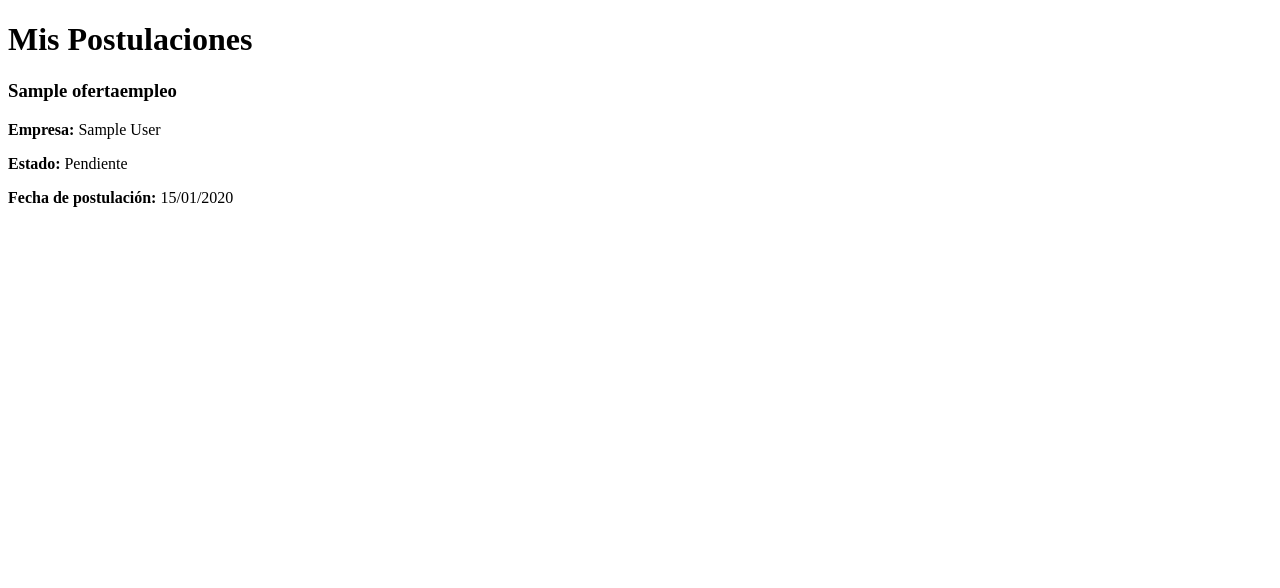
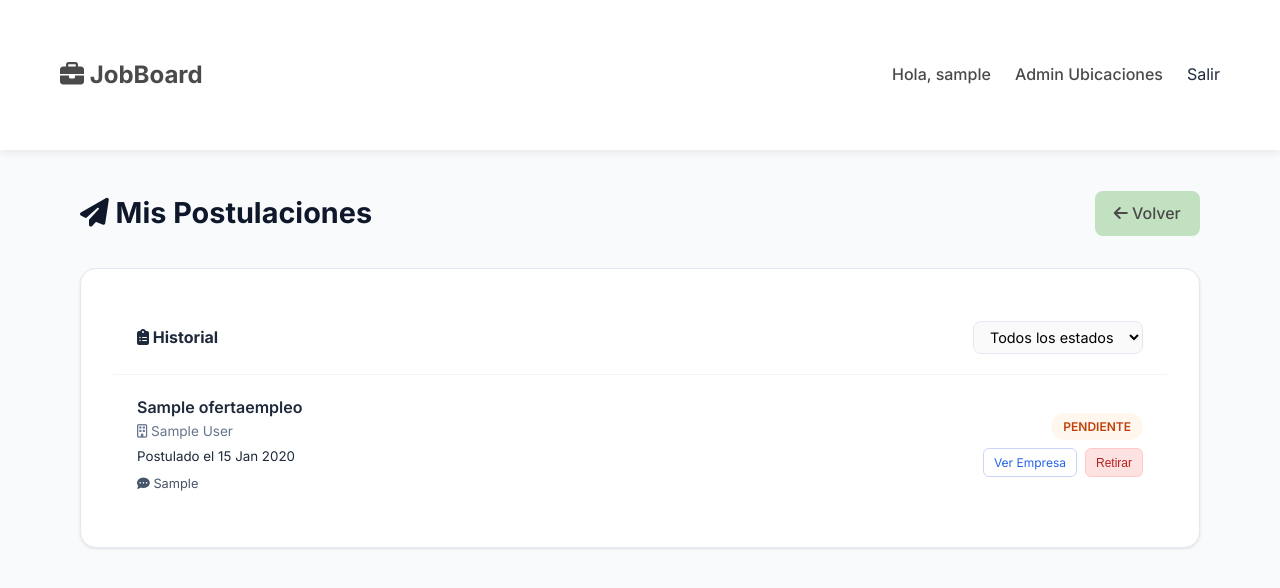
Before and after one commit to starx04/Proyect_DB, a Django app: page /jobs/candidato/mis-postulaciones/ in a window 1280 px wide. Shown: the top 588 px of the page. Run offline with Django 5.2, Linux system fonts and the light colour scheme; a user stored in the database is signed in; tables that the repository leaves empty hold one stand-in row (values such as "Sample post").

Commit message:
Cambios postulaciones - Gaby

```diff
--- a/config/urls.py
+++ b/config/urls.py
@@ -21,7 +21,7 @@ from django.contrib import admin
 from django.urls import path, include
 from django.conf import settings
 from django.conf.urls.static import static
-from django.shortcuts import render
+from django.shortcuts import render, redirect
 
 # Vista Home con Redirección por Rol
 def home_view(request):
--- a/templates/candidatoPerfil/dashboard.html
+++ b/templates/candidatoPerfil/dashboard.html
@@ -267,7 +267,7 @@
             <div class="card-section">
                 <div class="card-header">
                     <div class="card-title"><i class="fas fa-history text-primary"></i> Postulaciones Recientes</div>
-                    <a href="#" class="btn btn-sm btn-link text-decoration-none">Ver todas</a>
+                    <a href="{% url 'jobs:mis_postulaciones' %}" class="btn btn-sm btn-link text-decoration-none">Ver todas</a>
                 </div>
                 <div class="activity-list">
                     {% for postulacion in postulaciones %}
--- a/templates/jobs/mis_postulaciones.html
+++ b/templates/jobs/mis_postulaciones.html
@@ -1,48 +1,212 @@
-<!DOCTYPE html>
-<html lang="es">
-<head>
-    <meta charset="UTF-8">
-    <title>Mis Postulaciones</title>
-</head>
-<body>
+{% extends 'base.html' %}
 
-    <!-- Contenedor principal -->
-    <div class="container fade-in">
+{% block content %}
+<link href="https://fonts.googleapis.com/css2?family=Inter:wght@300;400;600;700&display=swap" rel="stylesheet">
+<link rel="stylesheet" href="https://cdnjs.cloudflare.com/ajax/libs/font-awesome/6.4.0/css/all.min.css">
 
-        <h1 class="mb-1">Mis Postulaciones</h1>
+<style>
+    body {
+        background-color: #f8fafc;
+        font-family: 'Inter', sans-serif;
+        color: #1e293b;
+    }
 
-        {% if postulaciones %}
+    .container {
+        max-width: 1200px;
+        margin: 40px auto;
+        padding: 0 20px;
+    }
 
-            {% for p in postulaciones %}
-                <div class="card">
-                    <h3>{{ p.oferta.titulo }}</h3>
+    .page-header {
+        display: flex;
+        justify-content: space-between;
+        align-items: center;
+        margin-bottom: 32px;
+    }
 
-                    <p class="mt-1">
-                        <strong>Empresa:</strong>
-                        {{ p.oferta.empresa.nombre_empresa }}
-                    </p>
+    .page-header h1 {
+        font-size: 1.8rem;
+        font-weight: 700;
+        color: #0f172a;
+    }
 
-                    <p>
-                        <strong>Estado:</strong>
-                        {{ p.estado|capfirst }}
-                    </p>
+    .card {
+        background: white;
+        border-radius: 16px;
+        box-shadow: 0 1px 3px rgb(0 0 0 / 0.1);
+        border: 1px solid #e2e8f0;
+        overflow: hidden;
+    }
 
-                    <p>
-                        <strong>Fecha de postulación:</strong>
-                        {{ p.fecha_postulacion|date:"d/m/Y" }}
-                    </p>
+    .card-header {
+        padding: 20px 24px;
+        border-bottom: 1px solid #f1f5f9;
+        display: flex;
+        justify-content: space-between;
+        align-items: center;
+        font-weight: 700;
+    }
+
+    .filter-group select {
+        padding: 6px 12px;
+        border-radius: 8px;
+        border: 1px solid #e2e8f0;
+        font-size: 0.9rem;
+    }
+
+    .post-item {
+        padding: 20px 24px;
+        border-bottom: 1px solid #f1f5f9;
+        display: flex;
+        justify-content: space-between;
+        align-items: center;
+        gap: 16px;
+    }
+
+    .post-item:last-child {
+        border-bottom: none;
+    }
+
+    .job-info h3 {
+        margin: 0;
+        font-size: 1rem;
+        font-weight: 600;
+    }
+
+    .job-info .company {
+        font-size: 0.85rem;
+        color: #64748b;
+    }
+
+    .meta {
+        text-align: right;
+    }
+
+    .status {
+        padding: 4px 12px;
+        border-radius: 20px;
+        font-size: 0.75rem;
+        font-weight: 600;
+        text-transform: uppercase;
+        display: inline-block;
+    }
+
+    .status-pendiente { background: #fff7ed; color: #c2410c; }
+    .status-visto { background: #eff6ff; color: #2563eb; }
+    .status-entrevista { background: #f0fdf4; color: #16a34a; }
+    .status-prueba_tecnica { background: #f5f3ff; color: #7c3aed; }
+    .status-oferta { background: #ecfeff; color: #0e7490; }
+    .status-rechazado { background: #fef2f2; color: #dc2626; }
+
+    .actions {
+        margin-top: 8px;
+        display: flex;
+        gap: 8px;
+        justify-content: flex-end;
+    }
+
+    .btn-sm {
+        padding: 4px 10px;
+        font-size: 0.75rem;
+        border-radius: 6px;
+        border: none;
+        cursor: pointer;
+    }
+
+    .btn-outline {
+        background: transparent;
+        border: 1px solid #cbd5f5;
+        color: #2563eb;
+    }
+
+    .btn-danger {
+        background: #fee2e2;
+        color: #b91c1c;
+        border: 1px solid #fecaca;
+    }
+
+    .empty {
+        padding: 48px;
+        text-align: center;
+        color: #64748b;
+    }
+</style>
+
+<div class="container">
+
+    <!-- Header -->
+    <div class="page-header">
+        <h1><i class="fas fa-paper-plane"></i> Mis Postulaciones</h1>
+        <a href="{% url 'dashboard_candidato' %}" class="btn btn-secondary">
+            <i class="fas fa-arrow-left"></i> Volver
+        </a>
+    </div>
+
+    <div class="card">
+        <div class="card-header">
+            <span><i class="fas fa-clipboard-list"></i> Historial</span>
+
+            <!-- Filtro visual (solo UI, backend opcional) -->
+            <div class="filter-group">
+                <select>
+                    <option>Todos los estados</option>
+                    <option>Pendiente</option>
+                    <option>Entrevista</option>
+                    <option>Oferta</option>
+                    <option>Rechazado</option>
+                </select>
+            </div>
+        </div>
+
+        {% for postulacion in postulaciones %}
+        <div class="post-item">
+
+            <div class="job-info">
+                <h3>{{ postulacion.oferta.titulo }}</h3>
+                <div class="company">
+                    <i class="far fa-building"></i>
+                    {{ postulacion.oferta.empresa.nombre_empresa }}
                 </div>
-            {% endfor %}
+                <small class="text-muted">
+                    Postulado el {{ postulacion.fecha_postulacion|date:"d M Y" }}
+                </small>
 
-        {% else %}
-
-            <div class="card text-center">
-                <p>Aún no te has postulado a ninguna oferta.</p>
+                {% if postulacion.feedback_empresa %}
+                <div style="margin-top:6px; font-size:0.8rem; color:#475569;">
+                    <i class="fas fa-comment-dots"></i>
+                    {{ postulacion.feedback_empresa }}
+                </div>
+                {% endif %}
             </div>
 
-        {% endif %}
+            <div class="meta">
+                <span class="status status-{{ postulacion.estado }}">
+                    {{ postulacion.get_estado_display }}
+                </span>
 
+                <div class="actions">
+                    <a href="{% url 'jobs:perfil_publico_empresa' postulacion.oferta.empresa.id %}"
+                       class="btn-sm btn-outline">
+                        Ver Empresa
+                    </a>
+
+                    {% if postulacion.estado not in 'rechazado contratado' %}
+                    <button class="btn-sm btn-danger" disabled>
+                        Retirar
+                    </button>
+                    {% endif %}
+                </div>
+            </div>
+
+        </div>
+        {% empty %}
+        <div class="empty">
+            <i class="fas fa-inbox fa-2x"></i><br><br>
+            Aún no has postulado a ninguna oferta.<br>
+            ¡Explora vacantes y comienza!
+        </div>
+        {% endfor %}
     </div>
 
-</body>
-</html>
+</div>
+{% endblock %}
```
Also changed, not shown: accounts/views.py (+11 -6 lines), jobs/migrations/0001_initial.py, jobs/migrations/0002_alter_categoria_id_alter_ofertaempleo_id_and_more.py (deleted), jobs/migrations/0003_alter_categoria_id_alter_ofertaempleo_id_and_more.py (deleted), jobs/migrations/0004_candidato_ciudad_empresa_habilidad_usuario_and_more.py (deleted), jobs/migrations/0005_delete_candidato_delete_ciudad_delete_habilidad_and_more.py (deleted), jobs/migrations/0006_delete_empresa_alter_categoria_id_and_more.py (deleted).
